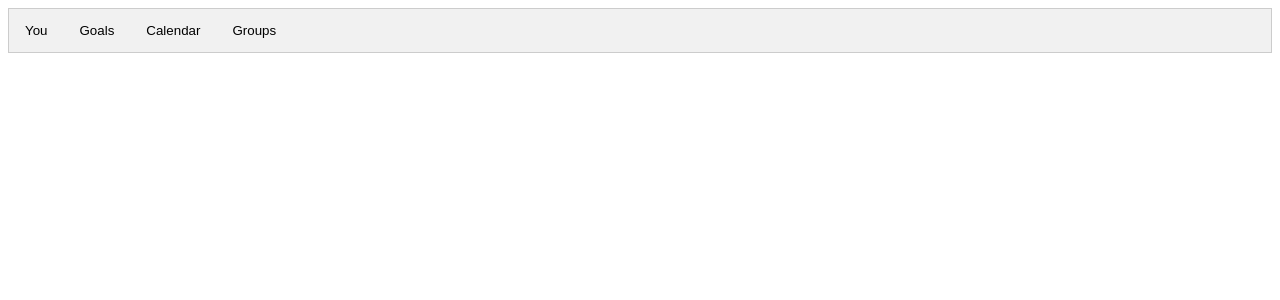
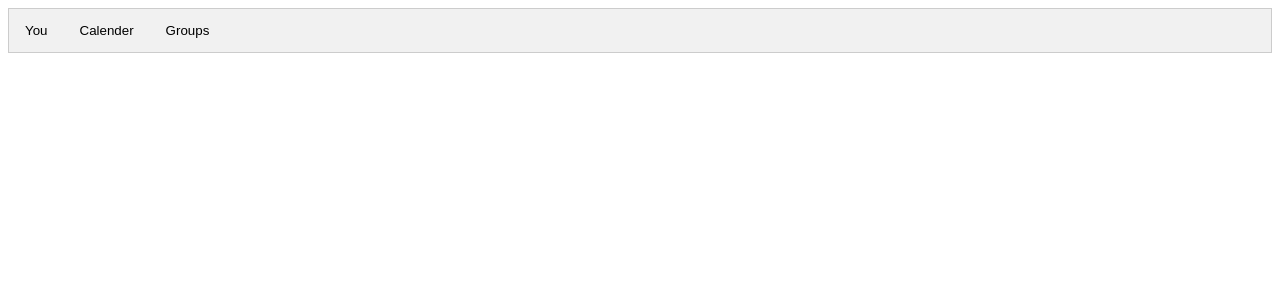
Before and after one commit to Kronman590/xdhacks2019, a Django app: template Feb092019_XdHacks_Levana/templates/index/index.html in a window 1280 px wide. Shown: the top 300 px of the page. Run offline with Django 3.2, Linux system fonts and the light colour scheme; the template is opened without the code that fills it, so the values that code supplies are empty.

Commit message:
fixing calendar tab and merging you and goal tab

```diff
--- a/Feb092019_XdHacks_Levana/templates/index/index.html
+++ b/Feb092019_XdHacks_Levana/templates/index/index.html
@@ -10,8 +10,7 @@
 <!--Tab links-->
 <div class="tab">
     <button class = "tablinks" onclick="openTab(event, 'You')" id="defaultOpen">You</button>
-    <button class = "tablinks" onclick="openTab(event, 'Goals')">Goals</button>
-    <button class = "tablinks" onclick="openTab(event, 'Calender')">Calendar</button>
+    <button class = "tablinks" onclick="openTab(event, 'Calender')">Calender</button>
     <button class = "tablinks" onclick="openTab(event, 'Groups')">Groups</button>
 
     <script>
@@ -26,14 +25,9 @@
     <p>This is where your profile should be</p>
 </div>
 
-<div id="Goals" class="tabcontent">
-    <h3>Goals</h3>
-    <p>This is where your Goals should be</p>
-</div>
-
-<div id="Calendar" class="tabcontent">
-    <h3>Calendar</h3>
-    <p>This is where your Calendar should be</p>
+<div id="Calender" class="tabcontent">
+    <h3>Calender</h3>
+    <p>This is where your Calender should be</p>
 </div>
 
 <div id="Groups" class="tabcontent">
```
